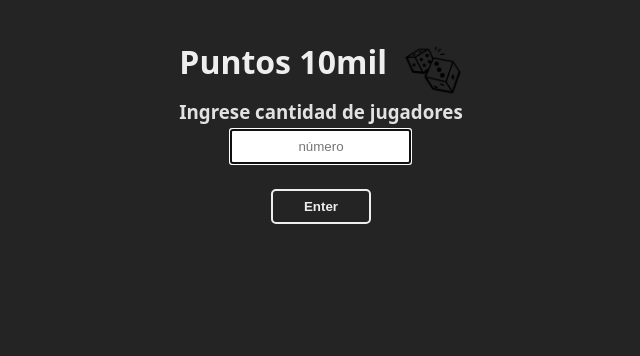
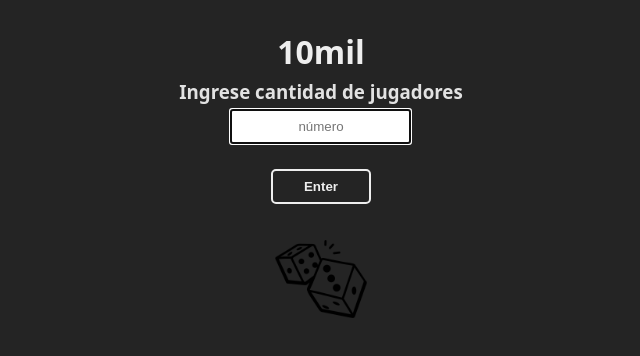
Before and after one commit to cana2302/10mil_puntosPRO, a React (Vite) app: page / in a window 1280 px wide. Shown: the top 356 px of the page, without its empty margins (319-959 px from the left). Built offline with nearby package versions, Linux system fonts and the light colour scheme.

Commit message:
2do_commit

```diff
--- a/index.html
+++ b/index.html
@@ -2,7 +2,7 @@
 <html lang="en">
   <head>
     <meta charset="UTF-8" />
-    <link rel="icon" type="image/svg+xml" href="/dado.png" />
+    <link rel="icon" type="image/svg+xml" href="/icono.png" />
     <meta name="viewport" content="width=device-width, initial-scale=1.0" />
     <title>10mil PRO</title>
   </head>
--- a/src/App.jsx
+++ b/src/App.jsx
@@ -1,7 +1,6 @@
 import { useState } from 'react'
 import FormInicial from './components/FormInicial';
 import dado from './assets/vite.png';
-// <img src={dado} alt="dados" />
 
 function App() {
   const [menu, setMenu] = useState('inicio');
@@ -38,17 +37,17 @@ function App() {
   if (menu === 'inicio') {
     return (
       <main className='pantalla'>
-        <div className='encabezado'>
-          <h1>Puntos 10mil</h1>
-          <img src={dado} alt="dados" />
-        </div>
+        <h1>10mil</h1>
         <FormInicial cantidadJugadores={cantidadJugadores} setCantidadJugadores={setCantidadJugadores} error={error} setError={setError} menu2={menu2}/>
+        <img src={dado} alt="dados" />
       </main>
     )
   } if (menu === 'apodos') {
     return (
       <main className='pantalla'>
-        <h1>Puntos 10mil</h1>
+        <h1>10mil</h1>
+
+        <img src={dado} alt="dados" />
         <footer>
           <button className='reset' onClick={resetGame}>Reset</button>
         </footer>
--- a/src/index.css
+++ b/src/index.css
@@ -60,11 +60,5 @@ body {
 }
 
 .pantalla img {
-  width: 60px;
+  width: 100px;
 }
-
-.encabezado {
-  display: flex;
-  justify-content: space-between;
-  align-items: center;
-}
```
Also changed, not shown: src/assets/icono.png (added).
